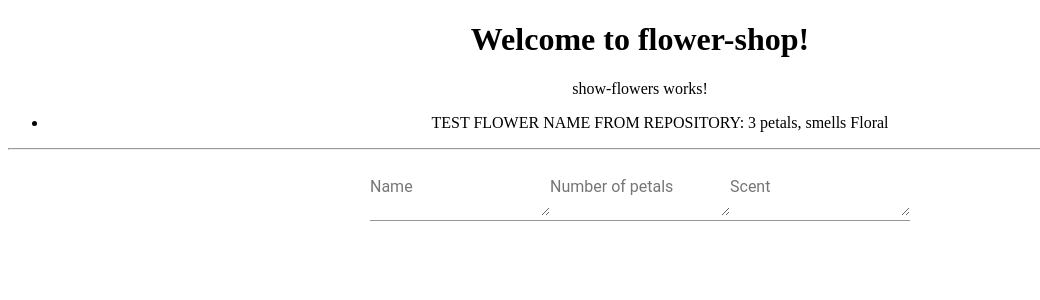
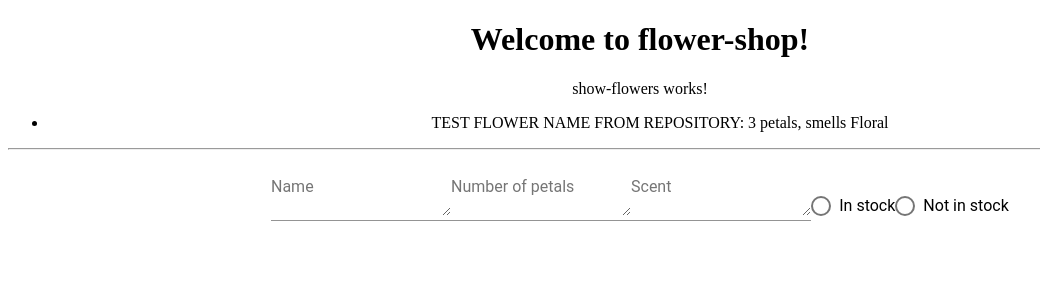
Before and after one commit to tommywilczek/flower-shop, an Angular app: page / in a window 1280 px wide. Shown: the top 300 px of the page, without its empty margins (0-1040 px from the left). Built offline with nearby package versions, Linux system fonts and the light colour scheme.

Commit message:
button group aria-labeled as "In stock or not in stock?"

```diff
--- a/src/app/create-flower/create-flower.component.html
+++ b/src/app/create-flower/create-flower.component.html
@@ -8,4 +8,8 @@
   <mat-form-field>
       <textarea matInput placeholder="Scent"></textarea>
   </mat-form-field>
+  <mat-radio-group aria-label="In stock or not in stock?">
+    <mat-radio-button value="In stock">In stock</mat-radio-button>
+    <mat-radio-button value="Not in stock">Not in stock</mat-radio-button>
+  </mat-radio-group>
 </form>
--- a/src/styles.css
+++ b/src/styles.css
@@ -1 +1 @@
-@import "~@angular/material/prebuilt-themes/indigo-pink.css";
+@import "~@angular/material/prebuilt-themes/deeppurple-amber.css";
```
Also changed, not shown: 2 other files (tests, documents, lock files or other folders).
